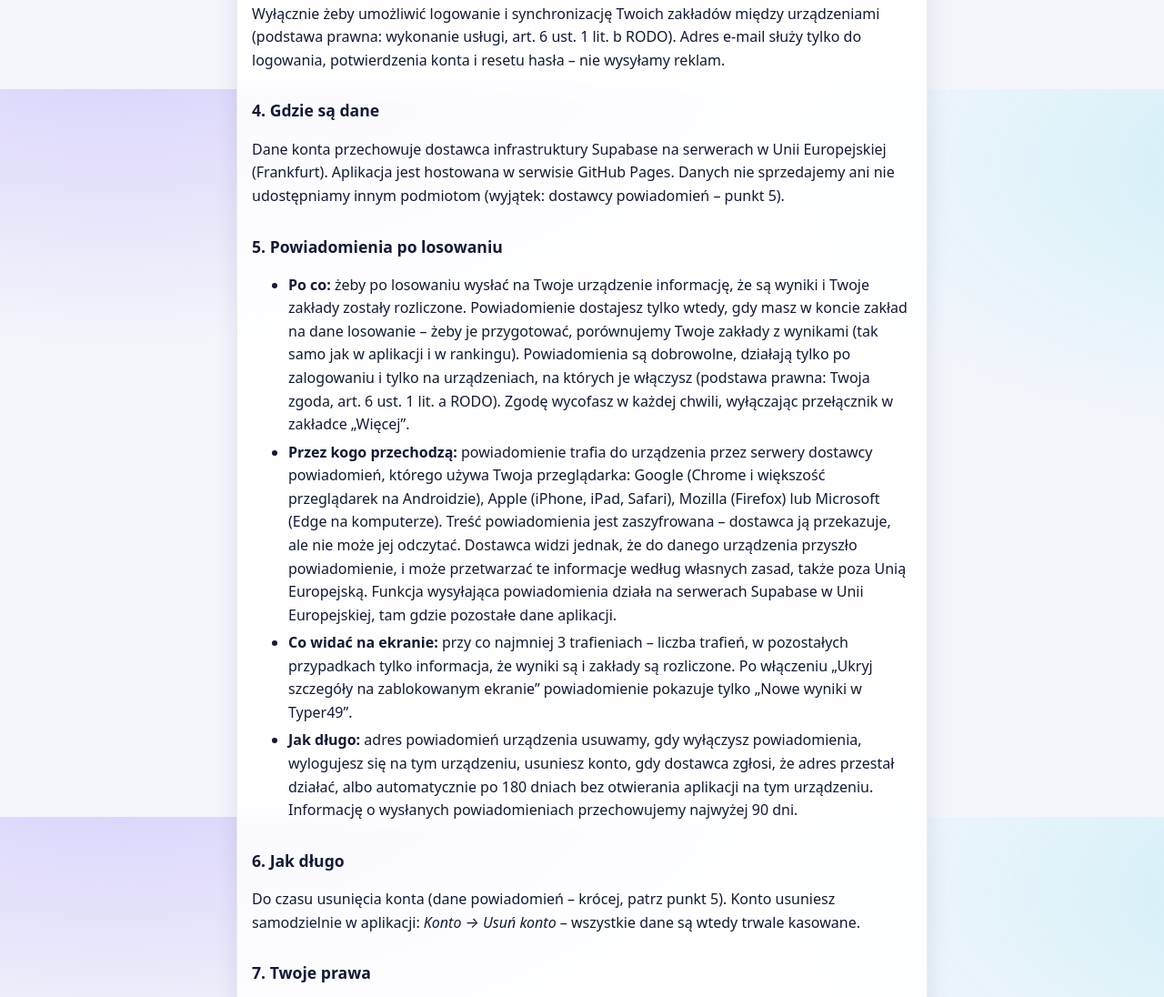
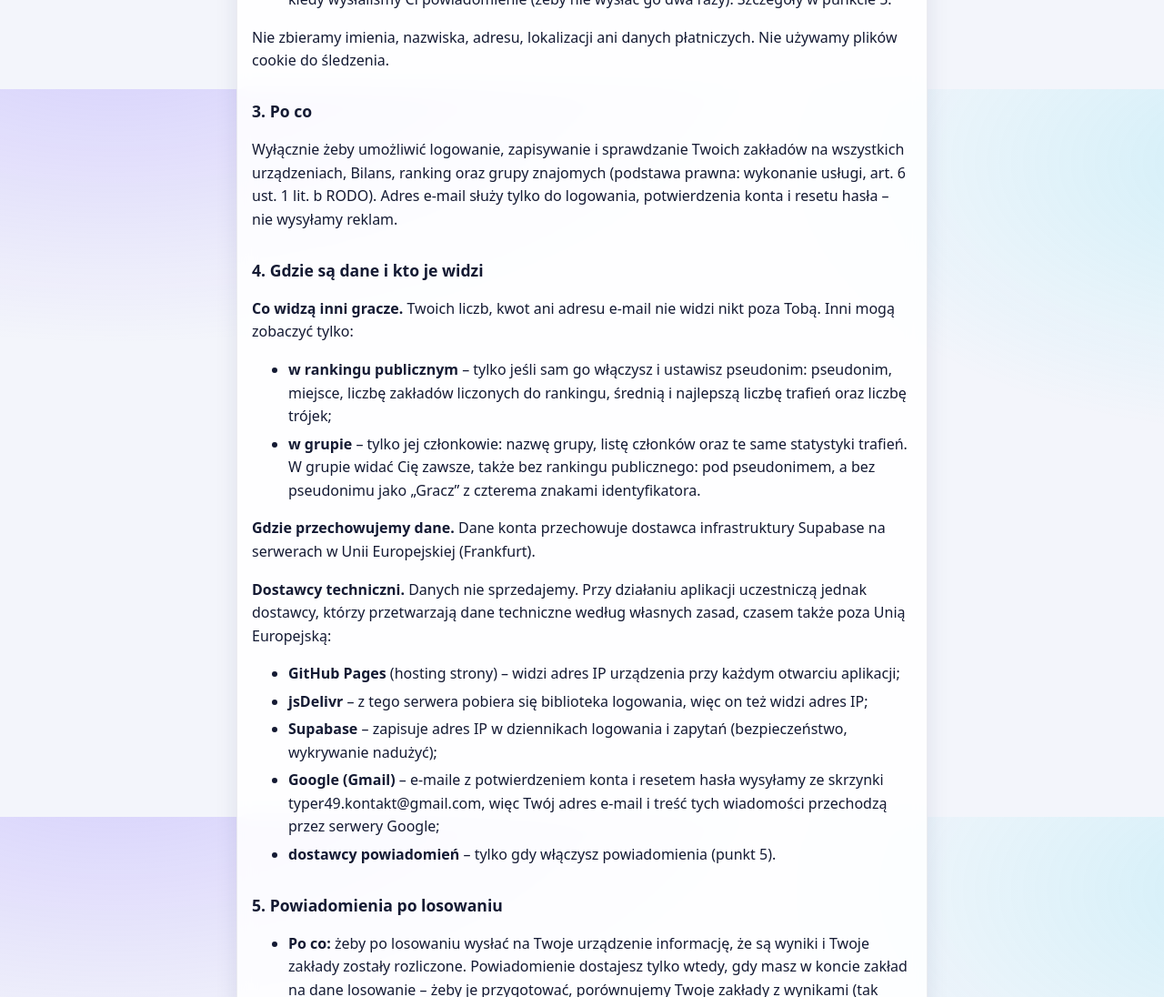
Before and after one commit to LottoBot1/lottobot1.github.io, a plain HTML site: page privacy.html in a window 1280 px wide. Shown: the part 702-1798 px from the top of the page at 91% size. Drawn offline with Linux system fonts and the light colour scheme.

Commit message:
Polityka prywatności: ranking i grupy, dostawcy techniczni, zakłady tylko z kontem; backlog w CLAUDE.md
Co-Authored-By: Claude Opus 5.5 <noreply@anthropic.com>

```diff
--- a/privacy.html
+++ b/privacy.html
@@ -16,24 +16,37 @@
   <div class="doc card">
     <p><a href="./">← Wróć do aplikacji</a></p>
     <h1>Zasady prywatności Typer49</h1>
-    <p class="muted">Obowiązują od: 17.11.2026 · ostatnia zmiana: 19.11.2026 (powiadomienia po losowaniu)</p>
+    <p class="muted">Obowiązują od: 17.11.2026 · ostatnia zmiana: 20.11.2026 (ranking i grupy, dostawcy techniczni, zapisywanie zakładów tylko z kontem)</p>
 
     <h2>1. Kto przetwarza dane</h2>
     <p>Administratorem danych jest twórca aplikacji Typer49. Kontakt we wszystkich sprawach dotyczących danych: <a id="contact" href="mailto:typer49.kontakt@gmail.com"><b>typer49.kontakt@gmail.com</b></a>.</p>
 
     <h2>2. Jakie dane zbieramy</h2>
     <ul>
-      <li><b>Bez konta:</b> żadnych. Zakłady i ustawienia zapisują się wyłącznie w pamięci Twojej przeglądarki.</li>
-      <li><b>Z kontem:</b> adres e-mail, zaszyfrowane hasło (nie znamy go), opcjonalny pseudonim oraz zapisane przez Ciebie zakłady (liczby, data, status „zagrany”).</li>
+      <li><b>Bez konta:</b> żadnych danych o Tobie na naszym serwerze. Bez konta nie zapisujesz zakładów. W pamięci Twojej przeglądarki zostają tylko ustawienia, zestaw czekający na zalogowanie (najwyżej 7 dni) i zakłady zapisane na tym urządzeniu we wcześniejszej wersji aplikacji (możesz je przenieść na konto, pobrać albo usunąć).</li>
+      <li><b>Z kontem:</b> adres e-mail, zaszyfrowane hasło (nie znamy go), opcjonalny pseudonim, ustawienie „pokazuj mnie w rankingu publicznym”, grupy, które założysz lub do których dołączysz, oraz zapisane przez Ciebie zakłady: liczby, data i godzina zapisu, gra (Lotto, Lotto Plus), sposób wyboru liczb, status „zagrany”, wpisana przez Ciebie kwota wygranej (Bilans) i informacja, czy zakład liczy się do rankingu.</li>
       <li><b>Gdy włączysz powiadomienia po losowaniu:</b> adres powiadomień urządzenia (techniczny adres nadany przez dostawcę powiadomień Twojej przeglądarki, razem z kluczami do szyfrowania treści), ustawienie „Ukryj szczegóły na zablokowanym ekranie” oraz informację, kiedy wysłaliśmy Ci powiadomienie (żeby nie wysłać go dwa razy). Szczegóły w punkcie 5.</li>
     </ul>
     <p>Nie zbieramy imienia, nazwiska, adresu, lokalizacji ani danych płatniczych. Nie używamy plików cookie do śledzenia.</p>
 
     <h2>3. Po co</h2>
-    <p>Wyłącznie żeby umożliwić logowanie i synchronizację Twoich zakładów między urządzeniami (podstawa prawna: wykonanie usługi, art. 6 ust. 1 lit. b RODO). Adres e-mail służy tylko do logowania, potwierdzenia konta i resetu hasła – nie wysyłamy reklam.</p>
+    <p>Wyłącznie żeby umożliwić logowanie, zapisywanie i sprawdzanie Twoich zakładów na wszystkich urządzeniach, Bilans, ranking oraz grupy znajomych (podstawa prawna: wykonanie usługi, art. 6 ust. 1 lit. b RODO). Adres e-mail służy tylko do logowania, potwierdzenia konta i resetu hasła – nie wysyłamy reklam.</p>
 
-    <h2>4. Gdzie są dane</h2>
-    <p>Dane konta przechowuje dostawca infrastruktury Supabase na serwerach w Unii Europejskiej (Frankfurt). Aplikacja jest hostowana w serwisie GitHub Pages. Danych nie sprzedajemy ani nie udostępniamy innym podmiotom (wyjątek: dostawcy powiadomień – punkt 5).</p>
+    <h2>4. Gdzie są dane i kto je widzi</h2>
+    <p><b>Co widzą inni gracze.</b> Twoich liczb, kwot ani adresu e-mail nie widzi nikt poza Tobą. Inni mogą zobaczyć tylko:</p>
+    <ul>
+      <li><b>w rankingu publicznym</b> – tylko jeśli sam go włączysz i ustawisz pseudonim: pseudonim, miejsce, liczbę zakładów liczonych do rankingu, średnią i najlepszą liczbę trafień oraz liczbę trójek;</li>
+      <li><b>w grupie</b> – tylko jej członkowie: nazwę grupy, listę członków oraz te same statystyki trafień. W grupie widać Cię zawsze, także bez rankingu publicznego: pod pseudonimem, a bez pseudonimu jako „Gracz” z czterema znakami identyfikatora.</li>
+    </ul>
+    <p><b>Gdzie przechowujemy dane.</b> Dane konta przechowuje dostawca infrastruktury Supabase na serwerach w Unii Europejskiej (Frankfurt).</p>
+    <p><b>Dostawcy techniczni.</b> Danych nie sprzedajemy. Przy działaniu aplikacji uczestniczą jednak dostawcy, którzy przetwarzają dane techniczne według własnych zasad, czasem także poza Unią Europejską:</p>
+    <ul>
+      <li><b>GitHub Pages</b> (hosting strony) – widzi adres IP urządzenia przy każdym otwarciu aplikacji;</li>
+      <li><b>jsDelivr</b> – z tego serwera pobiera się biblioteka logowania, więc on też widzi adres IP;</li>
+      <li><b>Supabase</b> – zapisuje adres IP w dziennikach logowania i zapytań (bezpieczeństwo, wykrywanie nadużyć);</li>
+      <li><b>Google (Gmail)</b> – e-maile z potwierdzeniem konta i resetem hasła wysyłamy ze skrzynki typer49.kontakt@gmail.com, więc Twój adres e-mail i treść tych wiadomości przechodzą przez serwery Google;</li>
+      <li><b>dostawcy powiadomień</b> – tylko gdy włączysz powiadomienia (punkt 5).</li>
+    </ul>
 
     <h2>5. Powiadomienia po losowaniu</h2>
     <ul>
@@ -44,7 +57,7 @@
     </ul>
 
     <h2>6. Jak długo</h2>
-    <p>Do czasu usunięcia konta (dane powiadomień – krócej, patrz punkt 5). Konto usuniesz samodzielnie w aplikacji: <i>Konto → Usuń konto</i> – wszystkie dane są wtedy trwale kasowane.</p>
+    <p>Do czasu usunięcia konta (dane powiadomień – krócej, patrz punkt 5). Konto usuniesz samodzielnie w aplikacji: <i>Konto → Usuń konto</i> – wszystkie dane są wtedy trwale kasowane: konto, pseudonim, zakłady, członkostwo w grupach i adresy powiadomień. <b>Uwaga:</b> grupy, których jesteś właścicielem, są usuwane razem z kontem – znikają także dla pozostałych członków. Dzienniki techniczne Supabase z adresami IP są kasowane automatycznie przez Supabase po krótkim czasie (na obecnym planie po 1 dniu).</p>
 
     <h2>7. Twoje prawa</h2>
     <p>Masz prawo do dostępu do danych, ich poprawienia, usunięcia, przeniesienia (eksport w zakładce „Więcej”), ograniczenia przetwarzania oraz wniesienia skargi do Prezesa Urzędu Ochrony Danych Osobowych.</p>
--- a/sw.js
+++ b/sw.js
@@ -1,5 +1,5 @@
 // Service worker: aplikacja działa offline, a wyniki zawsze pobierane są najpierw z sieci.
-const VERSION = 'typer49-v2.9.0';
+const VERSION = 'typer49-v2.9.1';
 const SHELL = ['./', 'index.html', 'app.css', 'app.js', 'config.js', 'cloud.js', 'time.js', 'bilans.js', 'systemy.js', 'push.js', 'dostep.js', 'privacy.html', 'manifest.webmanifest', 'icons/icon.svg', 'icons/icon-192.png', 'icons/icon-512.png'];
 const CDN = 'https://cdn.jsdelivr.net/npm/@supabase/supabase-js@2.45.4/dist/umd/supabase.js';
 
```
Also changed, not shown: 1 other file.
